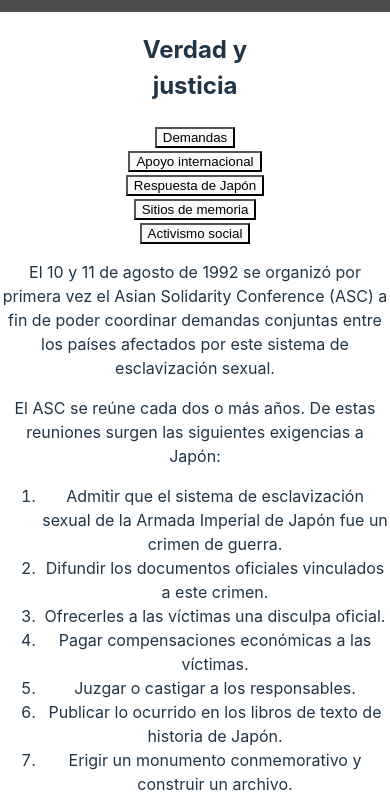
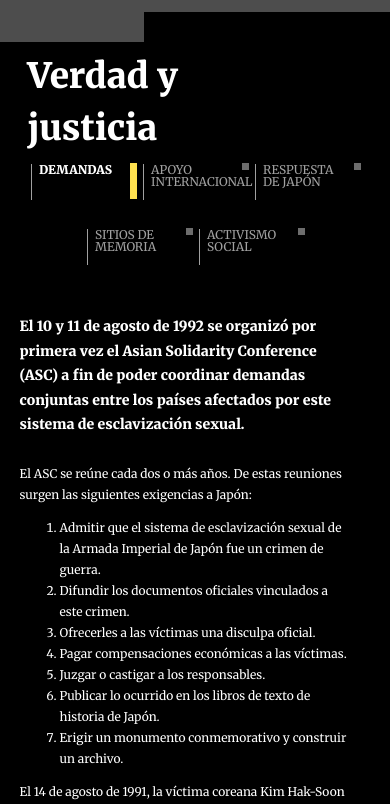
Before and after one commit to AAlejof/WWII-ComfortWomen, a React (Vite) app in the folder client/: page / in a window 390 px wide. Shown: the part 1700-2504 px from the top of the page. Built offline with nearby package versions, Linux system fonts and the light colour scheme.

Commit message:
WIP responsive view

```diff
--- a/client/src/components/Truth&Justice/Truth&Justice.module.css
+++ b/client/src/components/Truth&Justice/Truth&Justice.module.css
@@ -1,3 +1,173 @@
+/* ---------MOBILE--------- */
+@media (max-width: 450px) {
+    .descImgDiv {
+        display: flex;
+        flex-direction: column-reverse;
+        justify-content: space-between;
+        align-items: center;
+        width: 100vw;
+        background-color: #000;
+        padding-bottom: 50px #4D4D4D;
+        border-top: 30px solid ;
+        border-image: linear-gradient(to right, #4D4D4D 37%, #000 37%) 1;
+    }
+
+    .descDiv {
+        display: flex;
+        flex-direction: column;
+    }
+
+    .descH2 {
+        margin: 0;
+        font-family: 'Merriweather';
+        font-size: 35px;
+        text-align: left;
+        color: #FFF;
+        font-weight: 900;
+        padding-top: 2vw;
+        padding-left: 5vw;
+        width: 355px;
+    }
+
+
+    /* ---------------InfoDiv-------------- */
+
+    .infoDiv {
+        background-color: #000;
+        width: 100vw;
+        height: max-content;
+    }
+
+    .titleDiv {
+        display: flex;
+        width: 95vw;
+        justify-content: center;
+        text-align: left;
+        padding: 2%;
+        flex-wrap: wrap;
+        /* justify-content: space-around; */
+    }
+
+    .selectedTitle {
+        display: flex;
+        margin: 0;
+        margin-bottom: 5px;
+        background-color: transparent;
+        border: none;
+        width: 105px;
+        height: 60px;
+        /* border-bottom: 2px solid #FFF; */
+        color: #FFF;
+        font-family: Merriweather;
+        font-size: 12px;
+        font-style: normal;
+        font-weight: 700;
+        line-height: 100%;
+        letter-spacing: 0px;
+        text-transform: uppercase;
+        text-align: left;
+    }
+
+    .titleButton {
+        display: flex;
+        margin: 0;
+        margin-bottom: 5px;
+        background-color: transparent;
+        border: none;
+        width: 105px;
+        height: 60px;
+        /* border-bottom: 1px solid #6D6D6D; */
+        color: #A1A1A1;
+        font-family: Merriweather;
+        font-size: 12px;
+        font-style: normal;
+        font-weight: 400;
+        line-height: 100%;
+        letter-spacing: 0px;
+        text-transform: uppercase;
+        text-align: left;
+    }
+
+    .selectorDiv {
+        margin: 0;
+        /* border-bottom: 1px solid #6D6D6D; */
+
+    }
+
+    .selectorOff {
+        width: 7px;
+        height: 7px;
+        background: #6D6D6D;
+    }
+
+    .selectorOn {
+        width: 7px;
+        height: 36px;
+        background: #FFE14F;
+
+    }
+
+    .selectorOff,
+    .selectorOn {
+        width: 7px;
+        background: #6D6D6D;
+        transition: height 0.3s ease;
+    }
+
+    .selectorOn {
+        height: 36px;
+        background: #FFE14F;
+    }
+
+
+    .titleText {
+        width: 170px;
+        height: 36px;
+        padding-left: 7px;
+        border-left: 1px solid #A1A1A1;
+    }
+
+    .contentDiv {
+        display: flex;
+        flex-direction: column;
+        justify-content: space-between;
+        padding: 5%;
+        padding-top: 0;
+        text-align: left;
+    }
+
+    .summaryDiv {
+        width: 95%;
+        /* padding-right: 5vw; */
+        color: #FFF;
+        font-family: Merriweather;
+        font-size: 14px;
+        font-style: normal;
+        font-weight: 700;
+        line-height: 175%;
+        letter-spacing: 0px;
+    }
+
+    .textDiv {
+        width: 95%;
+        /* padding-right: 3vw; */
+        font-family: 'Merriweather';
+        color: #FFF;
+        font-size: 12px;
+        font-style: normal;
+        font-weight: 400;
+        line-height: 175%;
+        letter-spacing: 0px;
+    }
+
+    .koreanText {
+        font-family: 'Noto sans korean';
+        font-style: normal;
+        font-weight: 700;
+        line-height: 175%;
+    }
+}
+
 /* ---------DESKTOP & TABLET--------- */
 @media (min-width: 451px) {
 
@@ -47,6 +217,8 @@
     .descImg {
         z-index: 1;
     }
+
+       /* ---------------InfoDiv-------------- */
 
     .infoDiv {
         background-color: #000;
```
